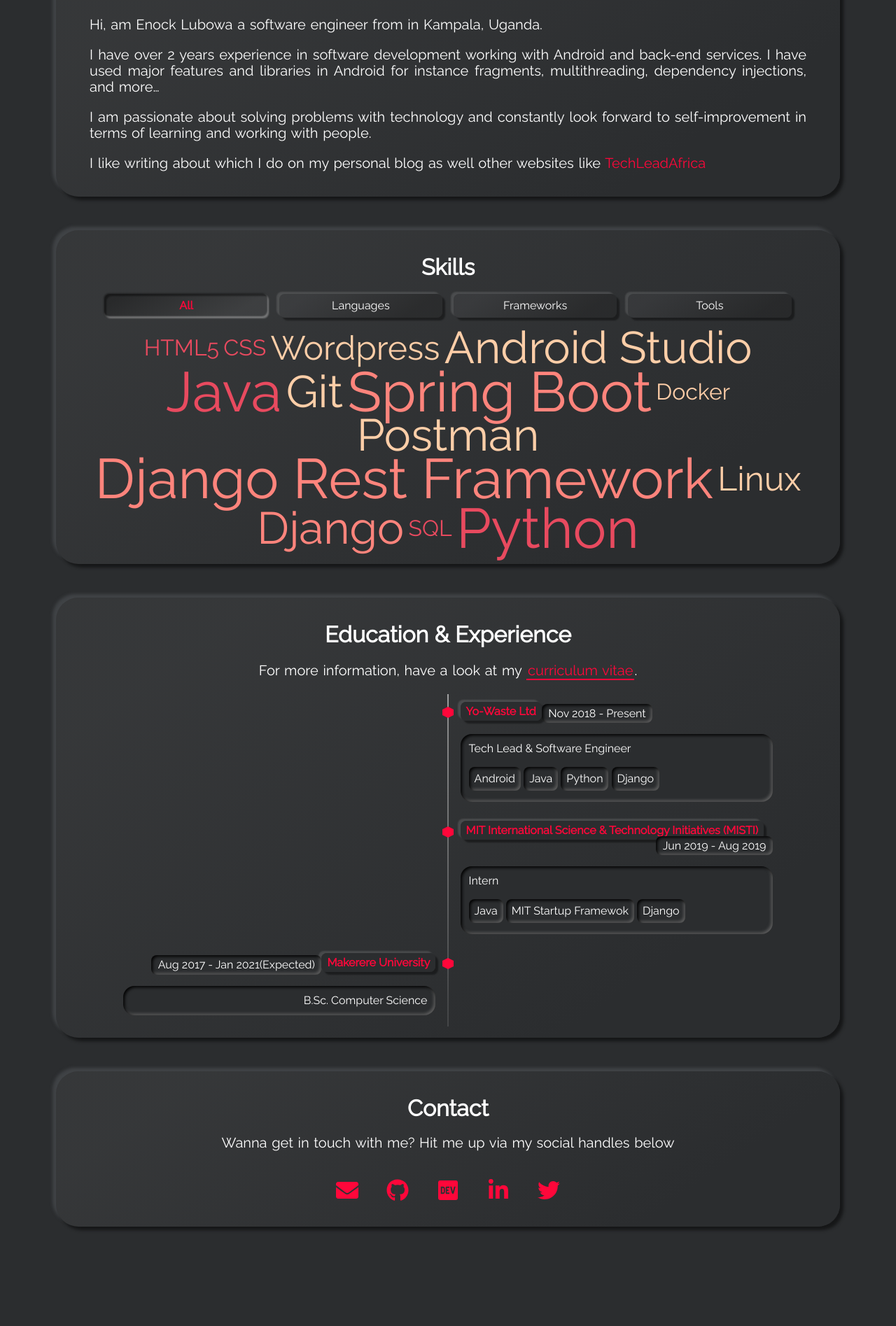
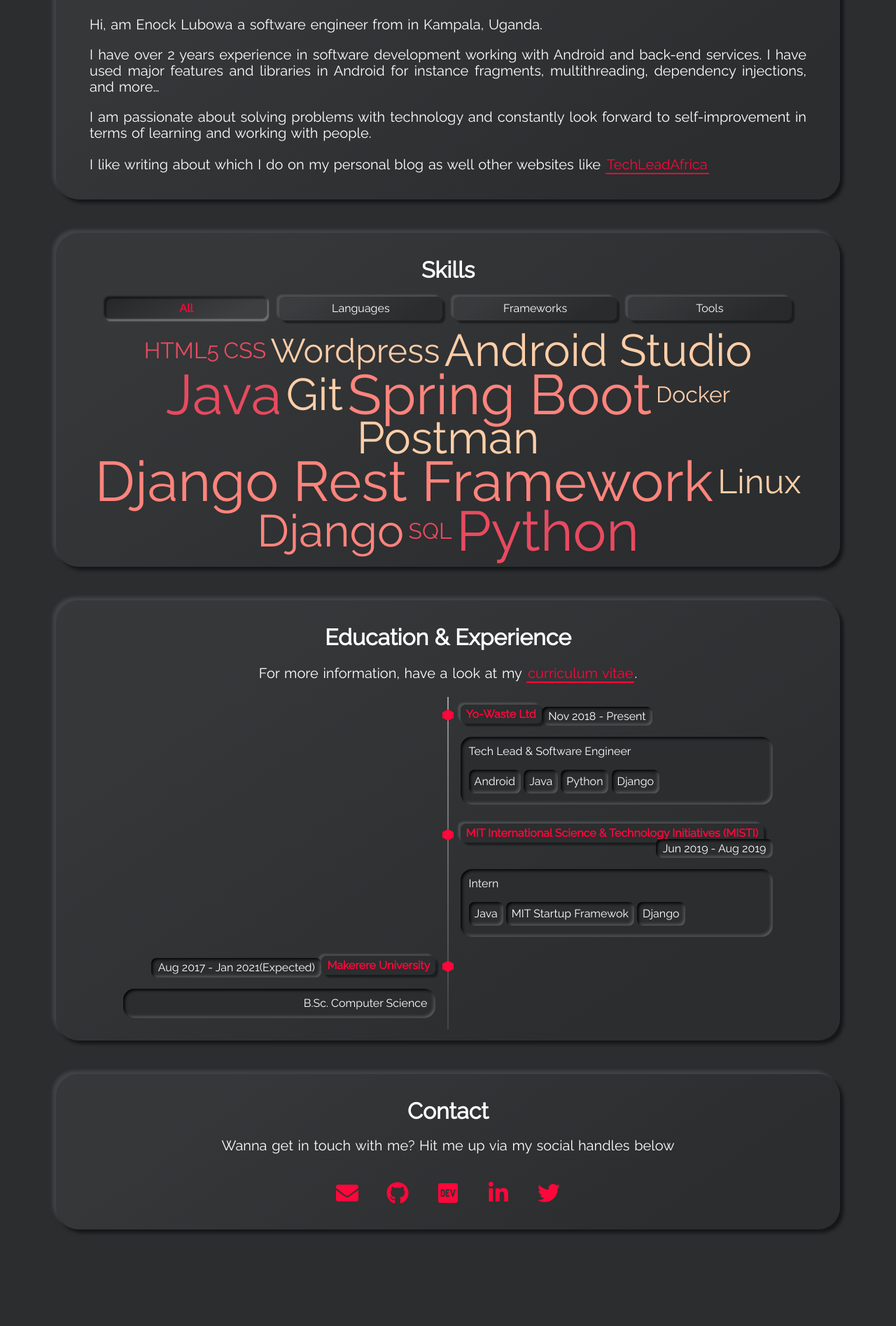
Before and after one commit to giddy-mpungu/giddy-mpungu.github.io, a Jekyll site: the page built from index.html, in a window 1280 px wide. Shown: the part 1127-3022 px from the top of the page at 70% size. Built offline with Jekyll 4.4.1, drawn with Linux system fonts in a browser that asks for light colours.

Commit message:
href fix in about me

```diff
--- a/_includes/section-aboutme.html
+++ b/_includes/section-aboutme.html
@@ -13,5 +13,6 @@
 </p>
 
 <p class="description" data-aos="fade-down">
-	I like writing about which I do on my personal blog as well other websites like <a ahref="https://techleadafrica.com">TechLeadAfrica</a>
+	I like writing about which I do on my personal blog as well other websites like
+	<a class="highlight-link" href="https://techleadafrica.com">TechLeadAfrica</a>
 </p>
```
